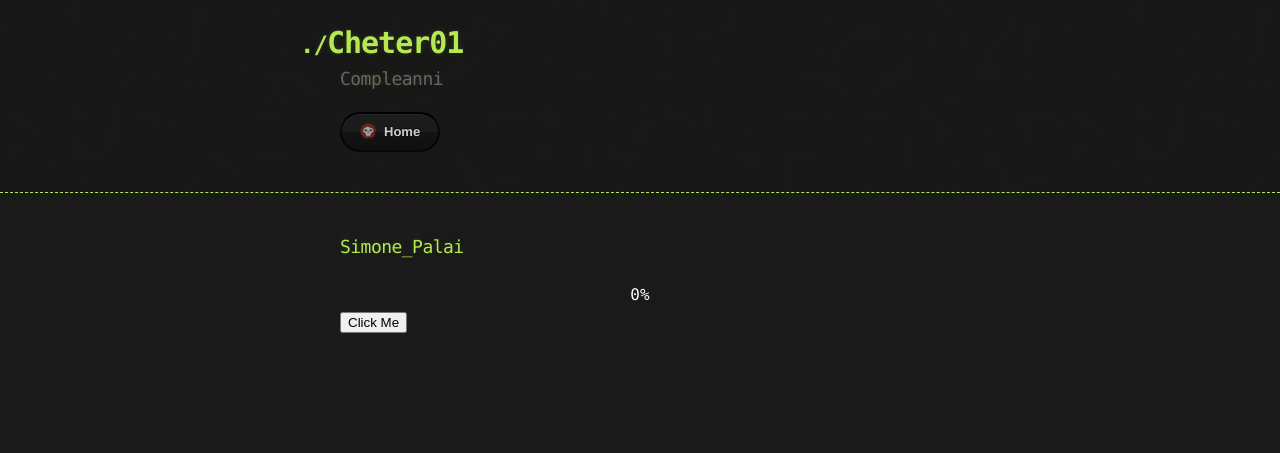
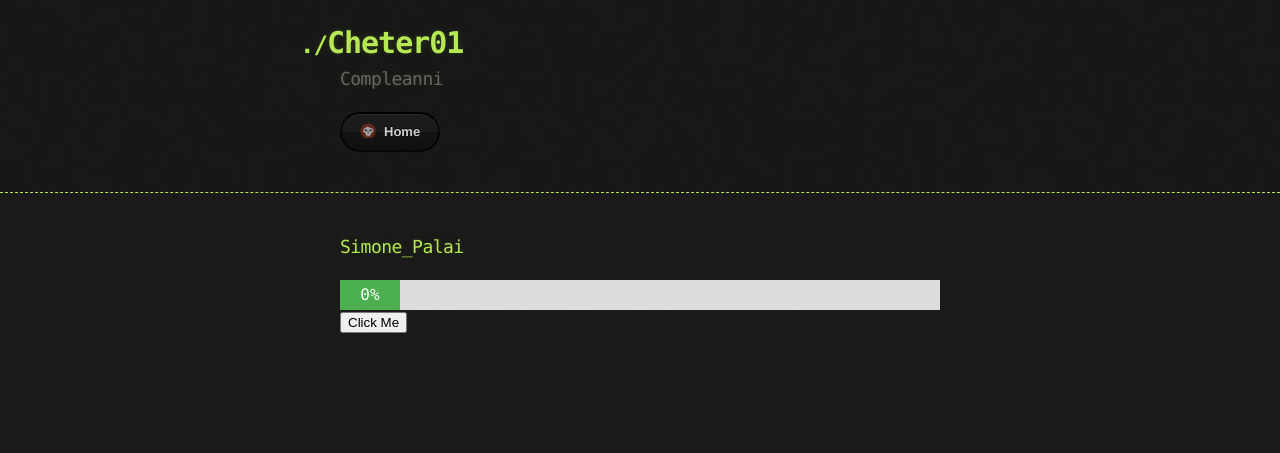
Before and after one commit to Cheter01/Cheter01, a PHP site: page /compleanni/index.html in a window 1280 px wide. Shown: the top 453 px of the page. Run offline with PHP 8.4, Linux system fonts and the light colour scheme.

Commit message:
Update stylesheet.css

```diff
--- a/compleanni/stylesheets/stylesheet.css
+++ b/compleanni/stylesheets/stylesheet.css
@@ -259,8 +259,24 @@ a {
 
 /*progress bar */
 
+#myProgress {
+  position: relative;
+  width: 100%;
+  height: 30px;
+  background-color: #ddd;
+}
+
+#myBar {
+  position: absolute;
+  width: 10%;
+  height: 100%;
+  background-color: #4CAF50;
+}
+
 #label {
-    text-align: center;
-    line-height: 30px;
-    color: white;
+  text-align: center;
+  line-height: 30px;
+  color: white;
 }
+</style>
+<body>
```
